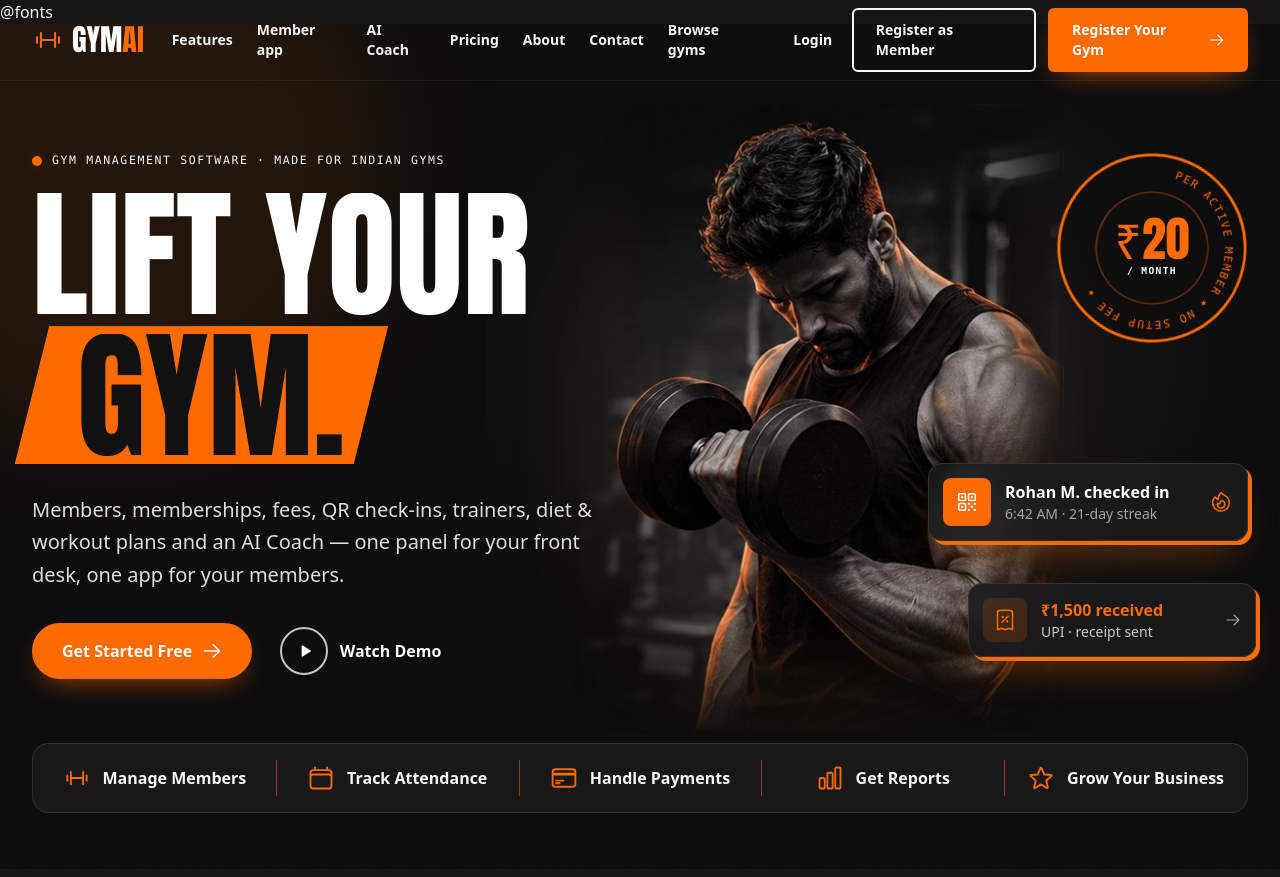
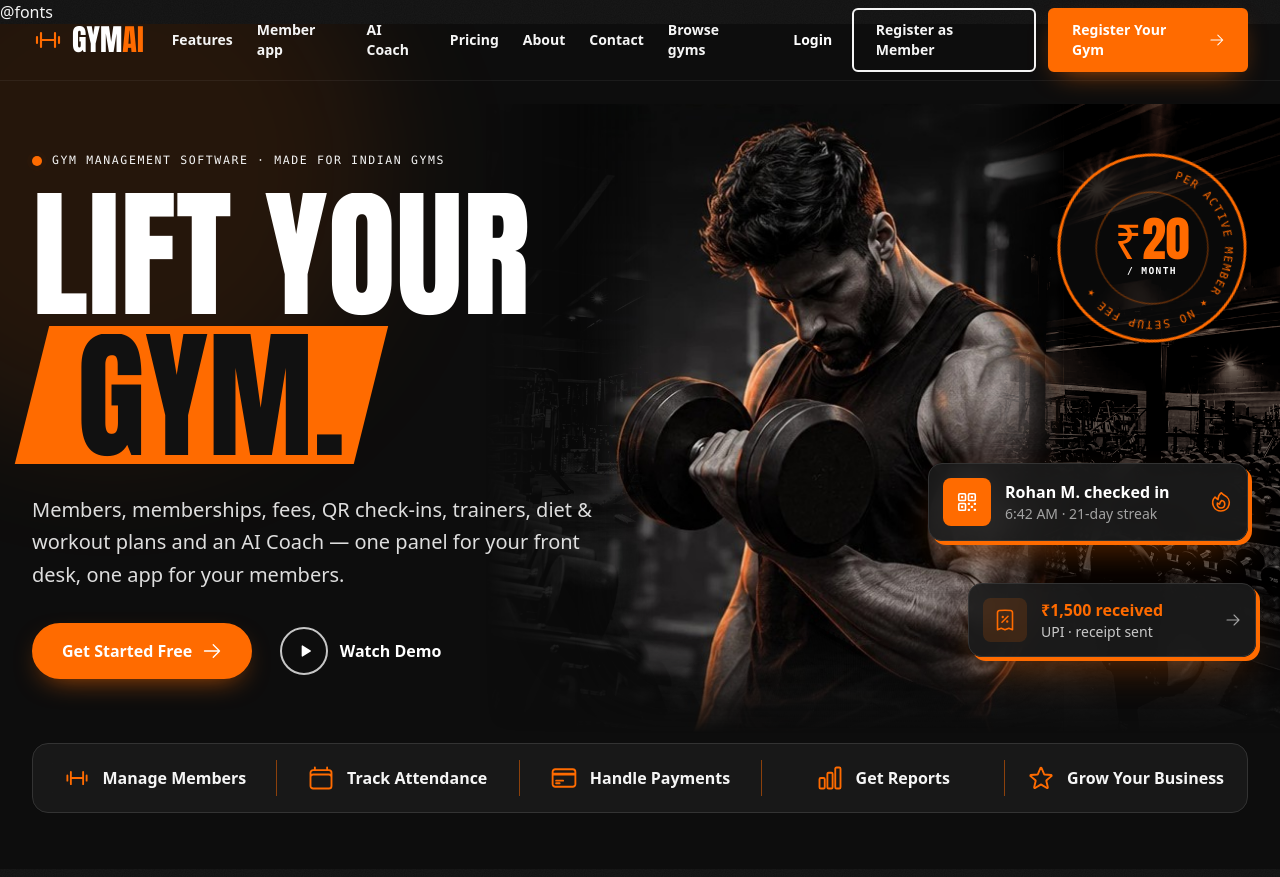
Before and after one commit to chetanajmer/fitz, a Laravel app: page / in a window 1280 px wide. Shown: the top 877 px of the page. Run offline with Laravel 12, Linux system fonts and the light colour scheme; data comes from the database, SQL or seed files in the repository; style sheets or scripts are compiled from the project's sources; parts of the project's set-up code (start-up, migrations or seed data) failed here and were passed over; some libraries are stand-ins or nearby versions.

Commit message:
Show a sharp gym backdrop beside the home hero athlete
The space to the right of the athlete was only an orange glow blob and a dark
gradient, which read as a blurry patch. A darkened, black-and-white gym-floor
photo (hero-gym.webp, free Unsplash licence) now sits behind him and fades into
the black page on the left and bottom; the blurred glow is removed.

Co-Authored-By: Claude Opus 5.5 <noreply@anthropic.com>

```diff
--- a/resources/css/app.css
+++ b/resources/css/app.css
@@ -382,7 +382,15 @@ html:has(body.landing):not(.lenis) { scroll-behavior: smooth; }
 .lp-tile { box-shadow: 6px 6px 0 0 var(--gym-orange); }
 
 /* Hero photo. Phones: a full-bleed backdrop fading out at the bottom. From tablet up the sharp figure blends
- * into its blurred backdrop at the sides and bottom, and the backdrop fades into the black page on the left. */
+ * into a darkened gym-floor photo at the sides and bottom; that backdrop fades into the black page on the left
+ * (behind the headline) and at the bottom (behind the feature strip). */
+.lp-hero-backdrop {
+    filter: brightness(0.5) contrast(1.15);
+    -webkit-mask-image: linear-gradient(to right, transparent 0%, #000 30%), linear-gradient(to top, transparent 0%, #000 25%);
+    -webkit-mask-composite: source-in;
+    mask-image: linear-gradient(to right, transparent 0%, #000 30%), linear-gradient(to top, transparent 0%, #000 25%);
+    mask-composite: intersect;
+}
 .lp-hero-photo {
     -webkit-mask-image: linear-gradient(to top, transparent 0%, #000 35%);
     mask-image: linear-gradient(to top, transparent 0%, #000 35%);
--- a/resources/views/landing/hero.blade.php
+++ b/resources/views/landing/hero.blade.php
@@ -10,11 +10,11 @@
 @endphp
 <section id="home" data-lp-section class="relative isolate overflow-hidden bg-gym-black-deep pt-24 sm:pt-28 lg:pt-32">
     {{-- Athlete photo (decorative). Desktop: fills the right side from under the nav down to the feature strip —
-         the sharp figure fades into a soft charcoal glow (no blurred copy, which read as a ghosted arm). Phones: a dim
-         full-bleed backdrop behind the text. --}}
+         the athlete stands in front of a sharp, darkened gym floor (no blurred glow), so the space around him shows
+         a real gym. Phones: a dim full-bleed backdrop behind the text. --}}
     <div aria-hidden="true" class="pointer-events-none absolute inset-0 -z-10 overflow-hidden opacity-35 md:inset-auto md:top-16 md:right-0 md:bottom-32 md:left-[36%] md:opacity-100 lg:top-20 lg:bottom-[8.5rem] lg:left-[38%]">
-        <div class="absolute inset-0 hidden bg-[radial-gradient(ellipse_at_45%_40%,#1f1f1f_0%,transparent_65%)] md:block"></div>
-        <div class="absolute top-[12%] bottom-[8%] left-[42%] hidden w-[46%] -translate-x-1/2 rounded-full bg-gym-orange/15 blur-3xl md:block"></div>
+        <img src="{{ asset('images/landing/hero-gym.webp') }}" alt="" decoding="async" class="lp-hero-backdrop absolute inset-0 hidden size-full object-cover object-[60%_45%] md:block">
+        <div class="absolute inset-0 hidden bg-[radial-gradient(ellipse_at_90%_10%,rgb(255_107_0/0.35),transparent_55%)] mix-blend-soft-light md:block"></div>
         <img src="{{ asset('images/landing/hero-athlete.jpg') }}" alt="" fetchpriority="high" class="lp-hero-photo relative size-full object-cover object-[50%_15%] md:absolute md:top-0 md:left-[42%] md:h-full md:w-auto md:max-w-none md:-translate-x-1/2">
     </div>
     <div aria-hidden="true" class="pointer-events-none absolute -top-32 -left-40 -z-10 size-[34rem] rounded-full bg-gym-orange/10 blur-3xl"></div>
```
Also changed, not shown: public/images/landing/hero-gym.webp (added).
